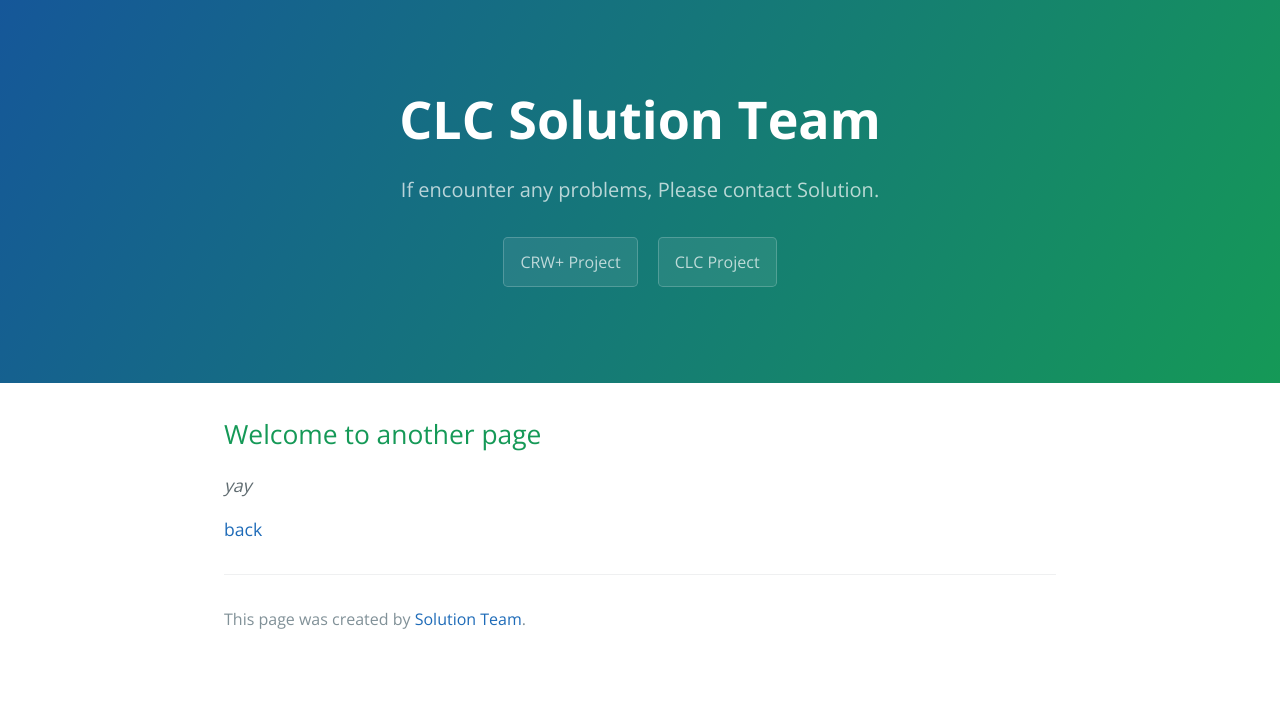
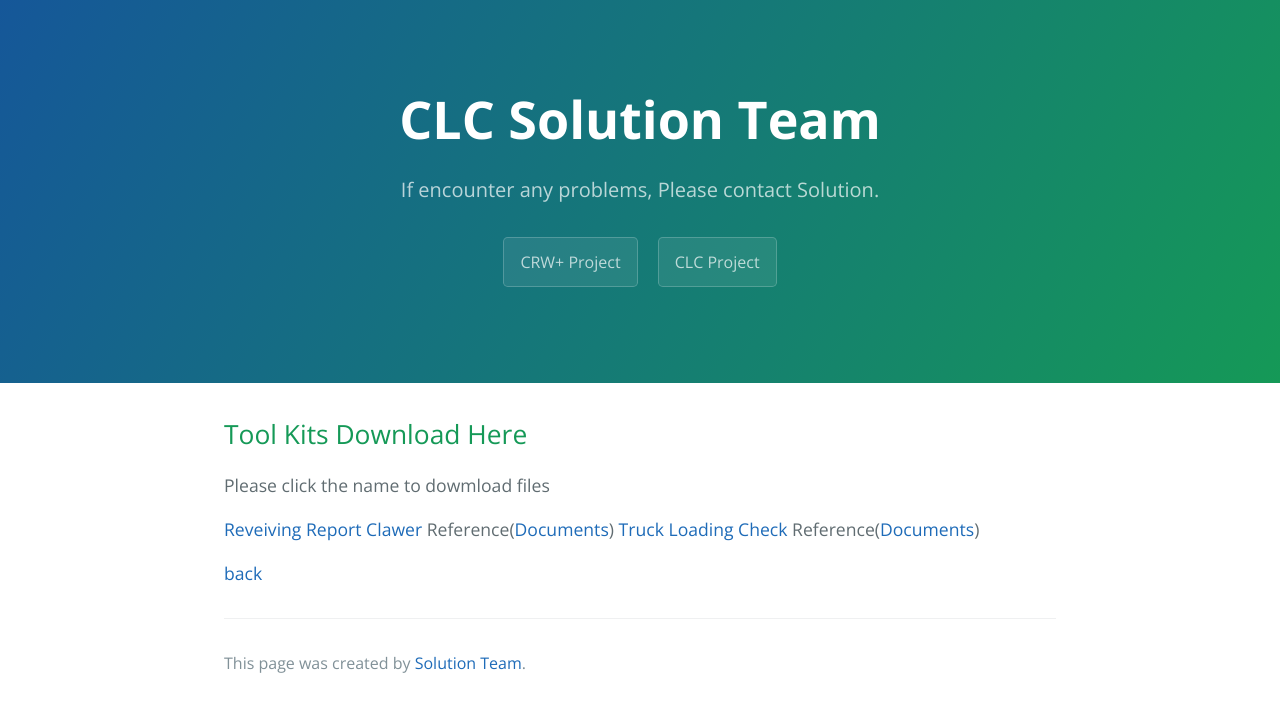
Before and after one commit to Lordbread/Lordbread.github.io, a Jekyll site: the page built from clc_page.md, in a window 1280 px wide. Shown: the top 712 px of the page. Built offline with Jekyll 4.4.1, drawn with Linux system fonts in a browser that asks for light colours; our own code applies the rules of GitHub Pages for plain Markdown files.

Commit message:
Update clc_page.md

```diff
--- a/clc_page.md
+++ b/clc_page.md
@@ -2,8 +2,12 @@
 layout: default
 ---
 
-## Welcome to another page
+## Tool Kits Download Here
+Please click the name to dowmload files
 
-_yay_
+[Reveiving Report Clawer]()
+Reference([Documents]())
+[Truck Loading Check]()
+Reference([Documents]())
 
 [back](./)
```
